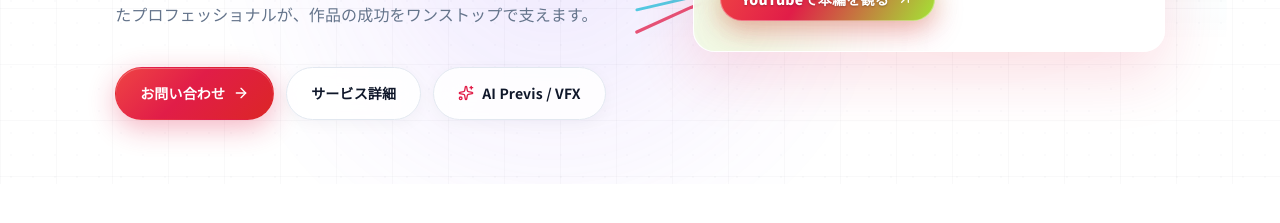
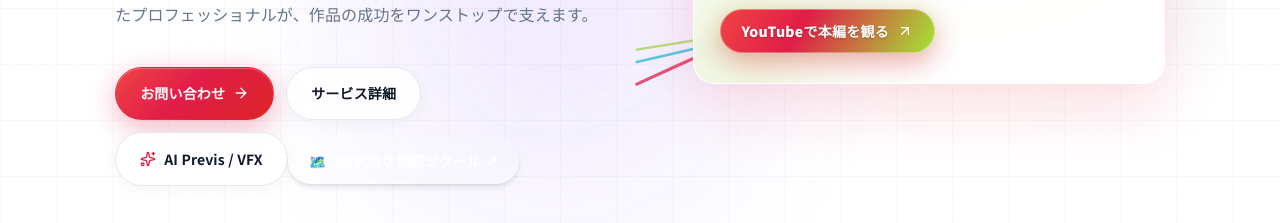
Before and after one commit to almondbagger-web/almondbagger-site, a Next.js app: page / in a window 1280 px wide. Shown: the part 1000-1223 px from the top of the page. Built offline with nearby package versions, Linux system fonts and the light colour scheme.

Commit message:
Directly inject AB-shiki Location Map Studio link button into Hero

```diff
--- a/src/components/Hero.tsx
+++ b/src/components/Hero.tsx
@@ -79,6 +79,9 @@ export default function Hero() {
               <a href="#ai" className="btn-secondary">
                 <Sparkles className="h-4 w-4 text-brand" />
                 AI Previs / VFX
+              </a>
+              <a href="https://map.almondbagger.com/" target="_blank" rel="noopener noreferrer" className="inline-flex items-center gap-2 px-5 py-3 rounded-full text-sm font-bold bg-white/10 hover:bg-white/20 text-white border border-white/20 backdrop-blur transition-all shadow-md hover:scale-105">
+                <span>🗺️</span> AB式ロケ地図ツクール ↗
               </a>
             </Bounce>
           </div>
```
